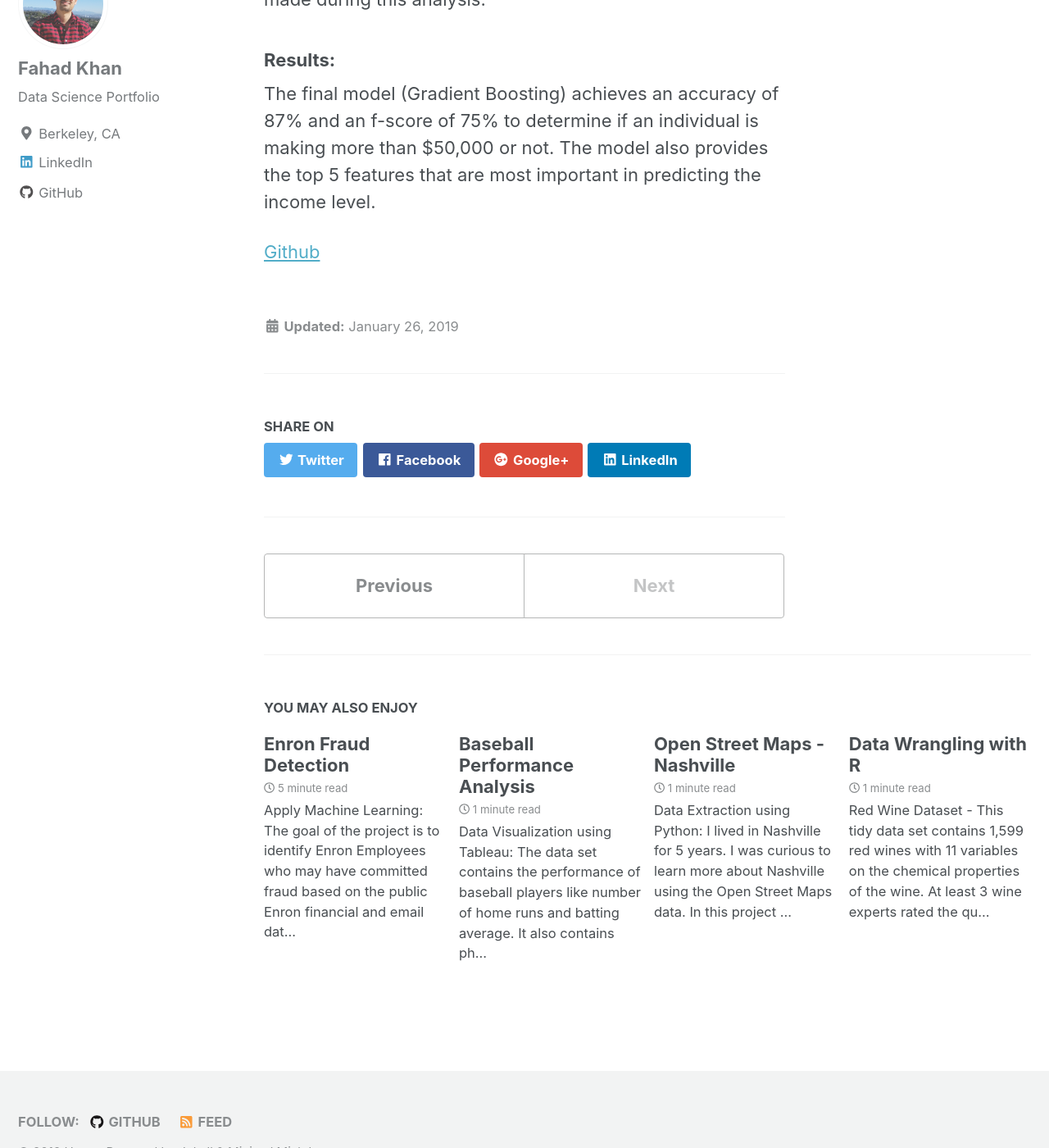
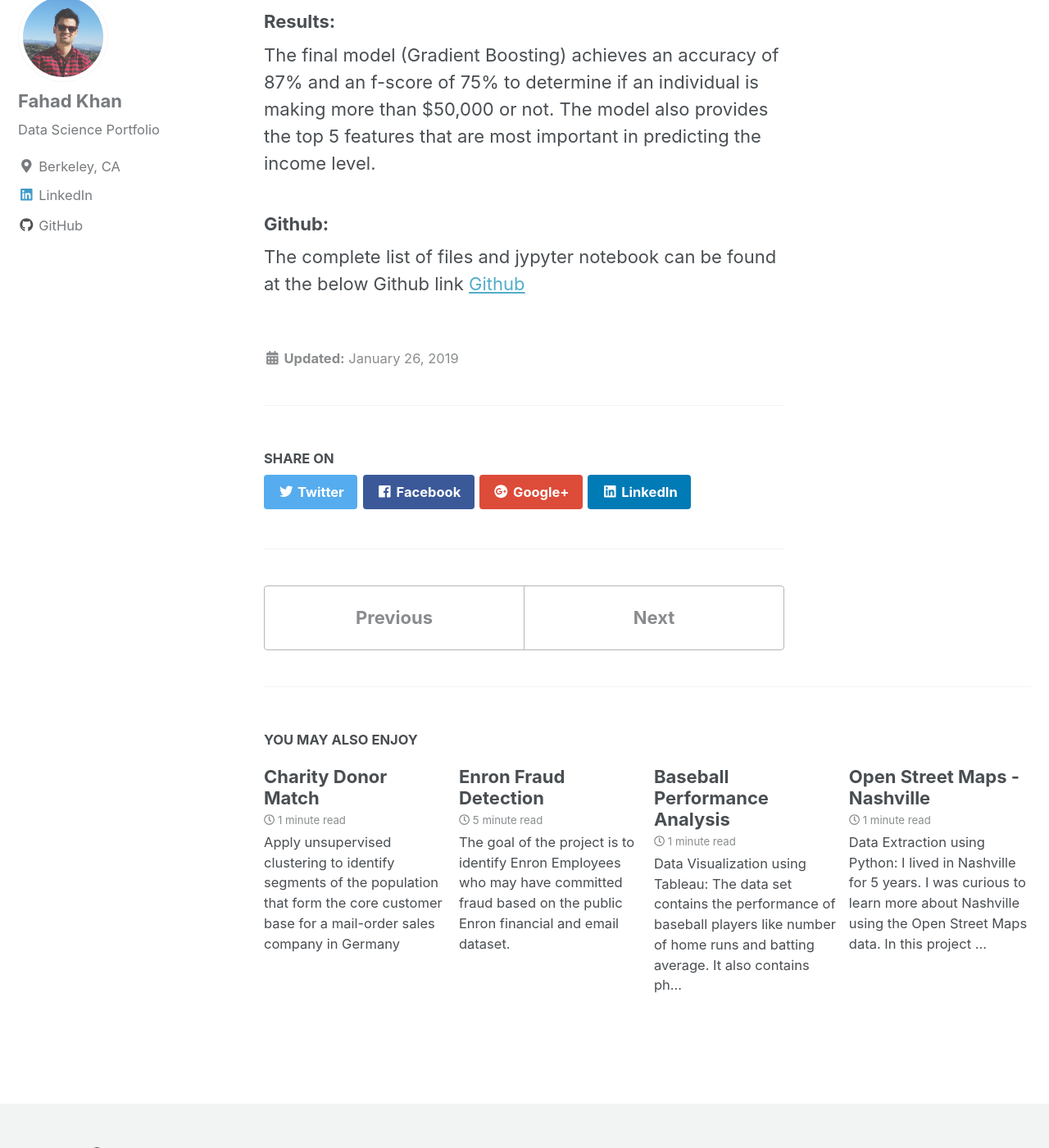
Before and after one commit to FK85/FK85.github.io, a Jekyll site: the page built from _posts/2019-01-26-CharityML.md, in a window 1280 px wide and 1400 px high, scrolled down 1403 px. Shown: the whole window at 82% size. Built offline with Jekyll 4.4.1, drawn with Linux system fonts in a browser that asks for light colours; nearby versions of some CDN libraries; some of the changed text lies outside the part shown.

Commit message:
Added the project - Customer Segmentation

```diff
--- a/_posts/2018-02-26-Enron.md
+++ b/_posts/2018-02-26-Enron.md
@@ -4,7 +4,7 @@
 tags:
 header:
   image:
-excerpt: "Apply Machine Learning: The goal of the project is to identify Enron Employees who may have committed fraud based on the public Enron financial and email dataset."
+excerpt: "The goal of the project is to identify Enron Employees who may have committed fraud based on the public Enron financial and email dataset."
 mathjax: "true"
 ---
 
--- a/_posts/2019-01-26-CharityML.md
+++ b/_posts/2019-01-26-CharityML.md
@@ -19,9 +17,12 @@
 The goal is to evaluate and optimize several different supervised learners to determine which algorithm accurately predicts whether an individual makes more than $50,000. Understanding an individual's income can help the non-profit better understand how large of a donation to request, or whether or not they should reach out to begin with. While it can be difficult to determine an individual's general income bracket directly from public sources, I will infer this value from other publically available features.
 
 ### Analysis:
-The Jupyter notebook will walk through the data exploration, data pre-processing, feature selection, model training, tuning and evaluation steps. I will also discuss various choices made during this analysis.
+The project notebook below will walk through the data exploration, data pre-processing, feature selection, model training, tuning and evaluation steps. I will also discuss various choices made during this analysis.
+[Project Notebook](https://fk85-portfolio.s3.us-east-2.amazonaws.com/finding_donors.html)
 
 ### Results:
 The final model (Gradient Boosting) achieves an accuracy of 87% and an f-score of 75% to determine if an individual is making more than $50,000 or not. The model also provides the top 5 features that are most important in predicting the income level.
 
+### Github:
+The complete list of files and jypyter notebook can be found at the below Github link
 [Github](https://github.com/FK85/charity-donor-match)
--- /dev/null
+++ b/_posts/2019-03-26-Segmentation.md
@@ -0,0 +1,30 @@
+---
+title: "Charity Donor Match"
+date: 2019-01-26
+tags:
+header:
+  image:
+excerpt: "Apply unsupervised clustering to identify segments of the population that form the core customer base for a mail-order sales company in Germany"
+mathjax: "true"
+---
+
+<img src="{{ site.url }}{{ site.baseurl }}/images/Segmentation/Customer_Segmentation.jpg" alt="linearly separable data">
+
+## Project Summary
+
+### Background:
+In this project, I will work with real-life data from a company that performs mail-order sales in Germany. Their main question of interest is to identify facets of the population that are most likely to be purchasers of their products for a mailout campaign that will have the highest expected rate of returns. The data has been provided by Bertelsmann partners AZ Direct and Arvato Finance Solution. It contains two data sets. General population data and customer user base, both data sets having the same set of features. The features are in German language, so we have been provided with a data dictionary and also a feature summary file.
+
+### Goal:
+The goal is to identify segments of the population that form the core customer base for a mail-order sales company in Germany.  I will use unsupervised learning techniques to organize the general population into clusters, then use those clusters to see which of them comprise the main user base for the company.
+
+### Analysis:
+The project notebook below will walk through the data exploration, data pre-processing, feature transformation, principal components analysis, clustering and comparison of the two population groups. I will also discuss various choices made during this analysis.
+[Project notebook](https://fk85-portfolio.s3.us-east-2.amazonaws.com/Identify_Customer_Segments.html)
+
+### Results:
+After clustering, the model identifies at least one cluster of general population which will be highly like to respond positively to a mail-order sales campaign. We can also identify at least one cluster which would be highly unlikely to respond to the mail-order sales campaign. This will significantly improve the expected rate of returns.
+
+### Github:
+The complete list of files and jypyter notebook can be found at the below Github link
+[Github](https://github.com/FK85/customer-segmentation)
```
Also changed, not shown: other parts of _posts/2019-01-26-CharityML.md (+1 -3 lines), images/Segmentation/Customer_Segmentation.JPG (added).
